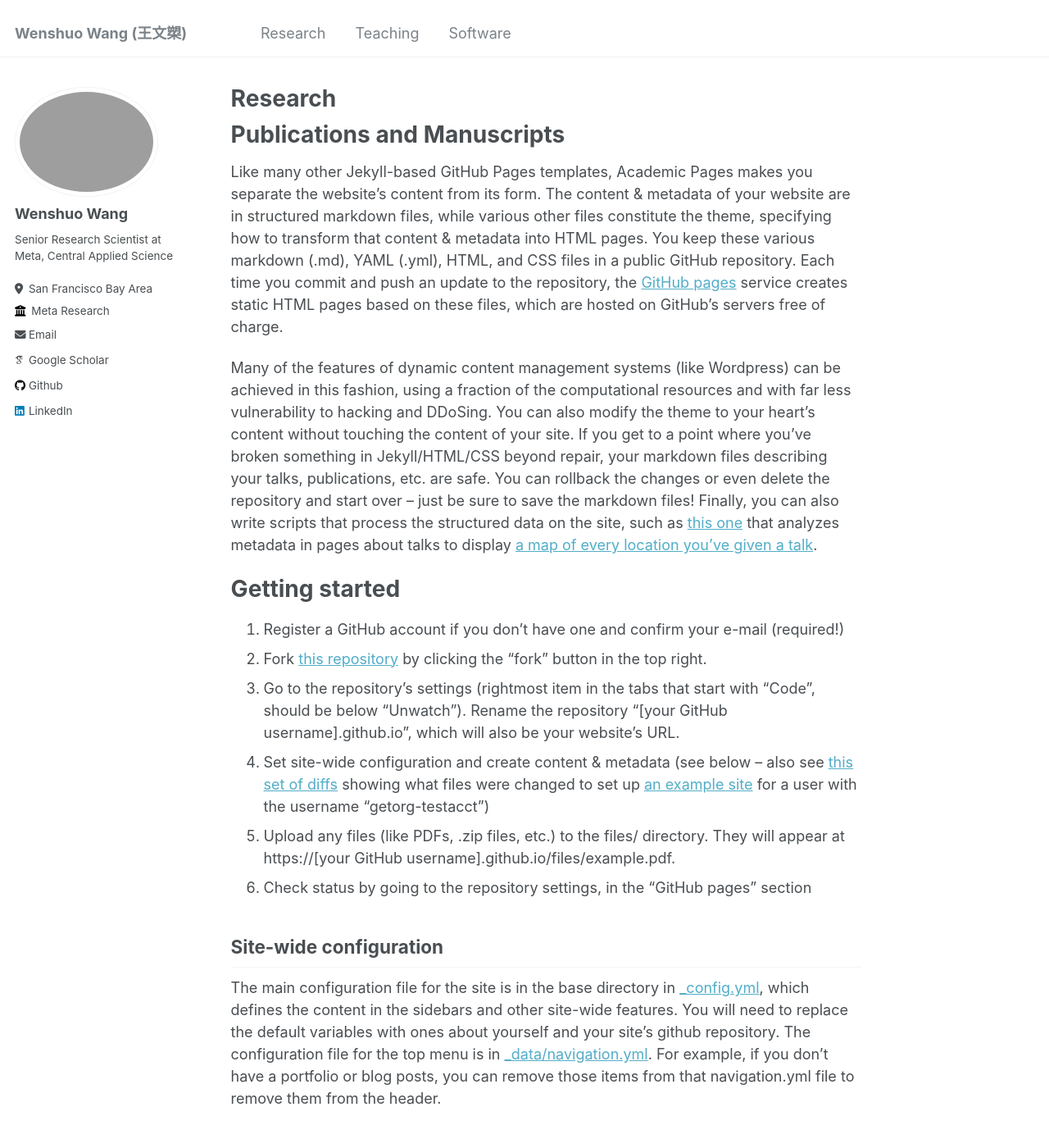
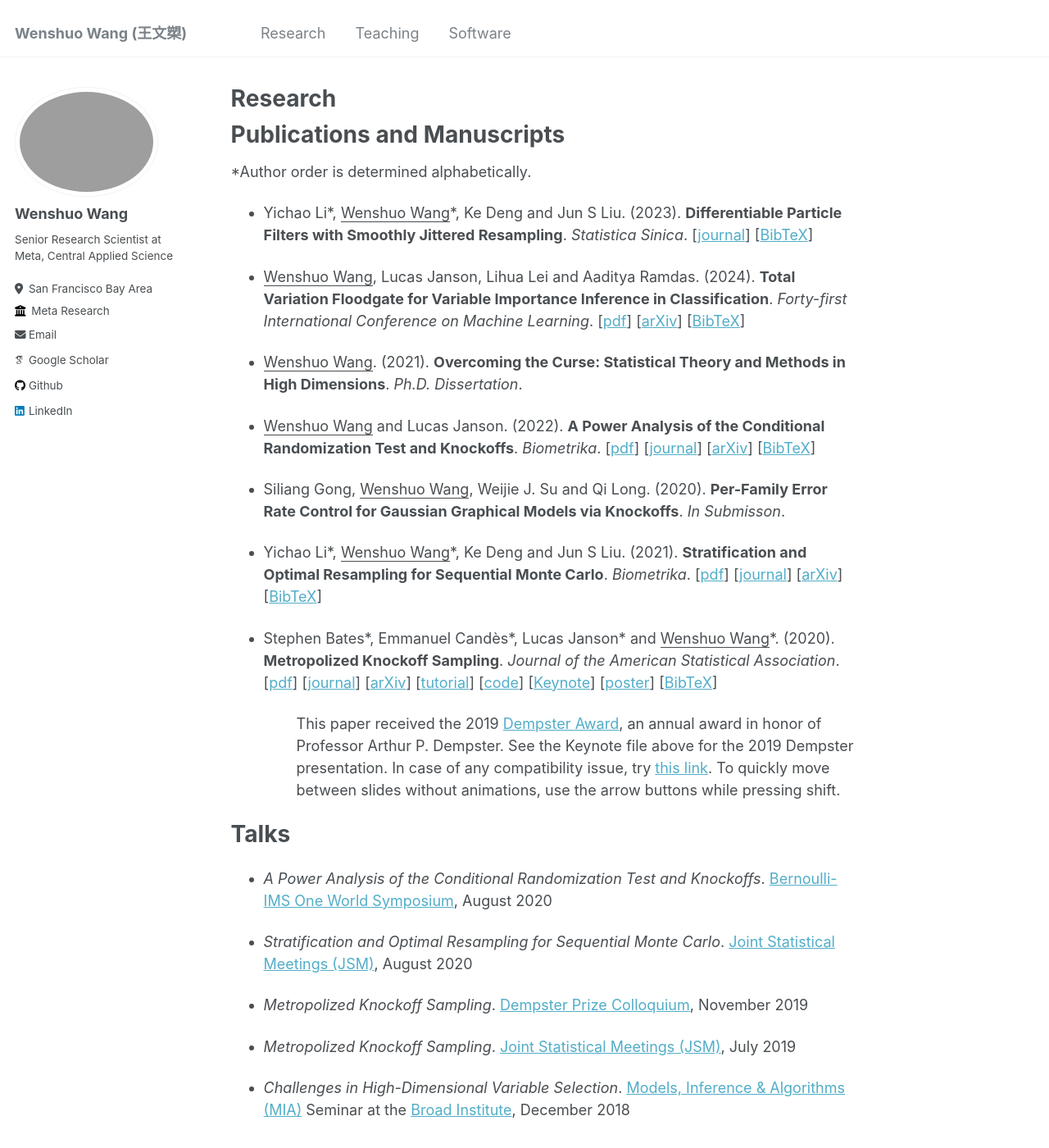
Before and after one commit to wenshuow/wenshuow.github.io, a Jekyll site: the page built from _pages/research.md, in a window 1280 px wide and 1400 px high. Shown: the whole window at 82% size. Built offline with Jekyll 4.4.1, drawn with Linux system fonts in a browser that asks for light colours; some web fonts are replaced; some of the changed text lies outside the part shown.

Commit message:
Update research.md

```diff
--- a/_pages/research.md
+++ b/_pages/research.md
@@ -9,39 +9,32 @@ redirect_from:
 
 Publications and Manuscripts
 ======
-Like many other Jekyll-based GitHub Pages templates, Academic Pages makes you separate the website's content from its form. The content & metadata of your website are in structured markdown files, while various other files constitute the theme, specifying how to transform that content & metadata into HTML pages. You keep these various markdown (.md), YAML (.yml), HTML, and CSS files in a public GitHub repository. Each time you commit and push an update to the repository, the [GitHub pages](https://pages.github.com/) service creates static HTML pages based on these files, which are hosted on GitHub's servers free of charge.
+<p>*Author order is determined alphabetically.</p>
+<p><ul>
+  <li class="info"><p>Yichao Li*, <u>Wenshuo Wang</u>*, Ke Deng and Jun S Liu. (2023). <strong>Differentiable Particle Filters with Smoothly Jittered Resampling</strong>. <em>Statistica Sinica</em>. [<a href="https://www3.stat.sinica.edu.tw/ss_newpaper/SS-2022-0256_na.pdf" target="_blank">journal</a>] [<a href="./files/RRJ-LWDL-2023.html" target="_blank">BibTeX</a>]</p></li>
+  <li class="info"><p><u>Wenshuo Wang</u>, Lucas Janson, Lihua Lei and Aaditya Ramdas. (2024). <strong>Total Variation Floodgate for Variable Importance Inference in Classification</strong>. <em>Forty-first International Conference on Machine Learning</em>. [<a href="./files/ETV_WJLR.pdf" target="_blank">pdf</a>] [<a href="https://arxiv.org/abs/2309.04002" target="_blank">arXiv</a>] [<a href="./files/ETV-WJLR-2023.html" target="_blank">BibTeX</a>]</p></li>
+  <li class="info"><p><u>Wenshuo Wang</u>. (2021). <strong>Overcoming the Curse: Statistical Theory and Methods in High Dimensions</strong>. <em>Ph.D. Dissertation</em>.</p></li>
+  <li class="info"><p><u>Wenshuo Wang</u> and Lucas Janson. (2022). <strong>A Power Analysis of the Conditional Randomization Test and Knockoffs</strong>. <em>Biometrika</em>. [<a href="./files/CRT_knockoffs_WJ.pdf" target="_blank">pdf</a>] [<a href="https://academic.oup.com/biomet/article-abstract/109/3/631/6415822" target="_blank">journal</a>] [<a href="https://arxiv.org/abs/2010.02304" target="_blank">arXiv</a>] [<a href="./files/CRT_knockoffs-WJ-2020.html" target="_blank">BibTeX</a>]</p></li>
+  <li class="info"><p>Siliang Gong, <u>Wenshuo Wang</u>, Weijie J. Su and Qi Long. (2020). <strong>Per-Family Error Rate Control for Gaussian Graphical Models via Knockoffs</strong>. <em>In Submisson</em>.</p></li>
+  <li class="info"><p>Yichao Li*, <u>Wenshuo Wang</u>*, Ke Deng and Jun S Liu. (2021). <strong>Stratification and Optimal Resampling for Sequential Monte Carlo</strong>. <em>Biometrika</em>. [<a href="./files/SMC_LWDL.pdf" target="_blank">pdf</a>] [<a href="https://academic.oup.com/biomet/article-abstract/109/1/181/6132360" target="_blank">journal</a>] [<a href="https://arxiv.org/abs/2004.01975" target="_blank">arXiv</a>] [<a href="./files/SMC-LWDL-2020.html" target="_blank">BibTeX</a>]</p></li>
+  <li class="info"><p>Stephen Bates*, Emmanuel Candès*, Lucas Janson* and <u>Wenshuo Wang</u>*. (2020). <strong>Metropolized Knockoff Sampling</strong>. <em>Journal of the American Statistical Association</em>. [<a href="./files/Metropolized_Knockoff_Sampling_BCJW.pdf" target="_blank">pdf</a>] [<a href="https://www.tandfonline.com/doi/full/10.1080/01621459.2020.1729163" target="_blank">journal</a>] [<a href="https://arxiv.org/abs/1903.00434" target="_blank">arXiv</a>] [<a href="https://web.stanford.edu/group/candes/metro/" target="_blank">tutorial</a>] [<a href="https://github.com/wenshuow/metro" target="_blank">code</a>] [<a href="./files/MKS_Dempster_2019.key" target="_blank">Keynote</a>] [<a href="./files/MKS_NESS_2019_Poster.pdf" target="_blank">poster</a>] [<a href="./files/MKS-BCJW-2020.html" target="_blank">BibTeX</a>]</p>
+	<ul>
+      <li class="info" style="list-style-type:none"><p>This paper received the 2019 <a href="https://statistics.fas.harvard.edu/dempster-award" target="_blank">Dempster Award</a>, an annual award in honor of Professor Arthur P. Dempster. See the Keynote file above for the 2019 Dempster presentation. In case of any compatibility issue, try <a href="./files/MKS_Dempster_2019/index.html" target="_blank">this link</a>. To quickly move between slides without animations, use the arrow buttons while pressing shift.</p></li>
+    </ul></li>
+</ul></p>
 
-Many of the features of dynamic content management systems (like Wordpress) can be achieved in this fashion, using a fraction of the computational resources and with far less vulnerability to hacking and DDoSing. You can also modify the theme to your heart's content without touching the content of your site. If you get to a point where you've broken something in Jekyll/HTML/CSS beyond repair, your markdown files describing your talks, publications, etc. are safe. You can rollback the changes or even delete the repository and start over -- just be sure to save the markdown files! Finally, you can also write scripts that process the structured data on the site, such as [this one](https://github.com/academicpages/academicpages.github.io/blob/master/talkmap.ipynb) that analyzes metadata in pages about talks to display [a map of every location you've given a talk](https://academicpages.github.io/talkmap.html).
+Talks
+======
+<p><ul>
+  <li class="info"><p><em>A Power Analysis of the Conditional Randomization Test and Knockoffs</em>. <a href="https://www.worldsymposium2020.org/" target="_blank">Bernoulli-IMS One World Symposium</a>, August 2020</p></li>
+  <li class="info"><p><em>Stratification and Optimal Resampling for Sequential Monte Carlo</em>. <a href="https://ww2.amstat.org/meetings/jsm/2020/" target="_blank">Joint Statistical Meetings (JSM)</a>, August 2020</p></li>
+  <li class="info"><p><em>Metropolized Knockoff Sampling</em>. <a href="https://statistics.fas.harvard.edu/event/2019-dempster-prize-and-colloquium" target="_blank">Dempster Prize Colloquium</a>, November 2019</p></li>
+  <li class="info"><p><em>Metropolized Knockoff Sampling</em>. <a href="https://ww2.amstat.org/meetings/jsm/2019/" target="_blank">Joint Statistical Meetings (JSM)</a>, July 2019</p></li>
+  <li class="info"><p><em>Challenges in High-Dimensional Variable Selection</em>. <a href="https://www.broadinstitute.org/scientific-community/science/mia/models-inference-algorithms" target="_blank">Models, Inference & Algorithms (MIA)</a> Seminar at the <a href="https://www.broadinstitute.org/" target="_blank">Broad Institute</a>, December 2018</p></li>
+</ul></p>
 
-Getting started
-======
-1. Register a GitHub account if you don't have one and confirm your e-mail (required!)
-1. Fork [this repository](https://github.com/academicpages/academicpages.github.io) by clicking the "fork" button in the top right.
-1. Go to the repository's settings (rightmost item in the tabs that start with "Code", should be below "Unwatch"). Rename the repository "[your GitHub username].github.io", which will also be your website's URL.
-1. Set site-wide configuration and create content & metadata (see below -- also see [this set of diffs](http://archive.is/3TPas) showing what files were changed to set up [an example site](https://getorg-testacct.github.io) for a user with the username "getorg-testacct")
-1. Upload any files (like PDFs, .zip files, etc.) to the files/ directory. They will appear at https://[your GitHub username].github.io/files/example.pdf.
-1. Check status by going to the repository settings, in the "GitHub pages" section
-
-Site-wide configuration
+Posters
 ------
-The main configuration file for the site is in the base directory in [_config.yml](https://github.com/academicpages/academicpages.github.io/blob/master/_config.yml), which defines the content in the sidebars and other site-wide features. You will need to replace the default variables with ones about yourself and your site's github repository. The configuration file for the top menu is in [_data/navigation.yml](https://github.com/academicpages/academicpages.github.io/blob/master/_data/navigation.yml). For example, if you don't have a portfolio or blog posts, you can remove those items from that navigation.yml file to remove them from the header.
-
-Create content & metadata
-------
-For site content, there is one markdown file for each type of content, which are stored in directories like _publications, _talks, _posts, _teaching, or _pages. For example, each talk is a markdown file in the [_talks directory](https://github.com/academicpages/academicpages.github.io/tree/master/_talks). At the top of each markdown file is structured data in YAML about the talk, which the theme will parse to do lots of cool stuff. The same structured data about a talk is used to generate the list of talks on the [Talks page](https://academicpages.github.io/talks), each [individual page](https://academicpages.github.io/talks/2012-03-01-talk-1) for specific talks, the talks section for the [CV page](https://academicpages.github.io/cv), and the [map of places you've given a talk](https://academicpages.github.io/talkmap.html) (if you run this [python file](https://github.com/academicpages/academicpages.github.io/blob/master/talkmap.py) or [Jupyter notebook](https://github.com/academicpages/academicpages.github.io/blob/master/talkmap.ipynb), which creates the HTML for the map based on the contents of the _talks directory).
-
-**Markdown generator**
-
-I have also created [a set of Jupyter notebooks](https://github.com/academicpages/academicpages.github.io/tree/master/markdown_generator
-) that converts a CSV containing structured data about talks or presentations into individual markdown files that will be properly formatted for the Academic Pages template. The sample CSVs in that directory are the ones I used to create my own personal website at stuartgeiger.com. My usual workflow is that I keep a spreadsheet of my publications and talks, then run the code in these notebooks to generate the markdown files, then commit and push them to the GitHub repository.
-
-How to edit your site's GitHub repository
-------
-Many people use a git client to create files on their local computer and then push them to GitHub's servers. If you are not familiar with git, you can directly edit these configuration and markdown files directly in the github.com interface. Navigate to a file (like [this one](https://github.com/academicpages/academicpages.github.io/blob/master/_talks/2012-03-01-talk-1.md) and click the pencil icon in the top right of the content preview (to the right of the "Raw | Blame | History" buttons). You can delete a file by clicking the trashcan icon to the right of the pencil icon. You can also create new files or upload files by navigating to a directory and clicking the "Create new file" or "Upload files" buttons.
-
-Example: editing a markdown file for a talk
-![Editing a markdown file for a talk](/images/editing-talk.png)
-
-For more info
-------
-More info about configuring Academic Pages can be found in [the guide](https://academicpages.github.io/markdown/). The [guides for the Minimal Mistakes theme](https://mmistakes.github.io/minimal-mistakes/docs/configuration/) (which this theme was forked from) might also be helpful.
+<p><ul>
+  <li class="info"><p><em>Metropolized Knockoff Sampling</em>. <a href="https://symposium.nestat.org/" target="_blank">New England Statistics Symposium (NESS)</a>, May 2019</p></li>
+</ul></p>
```
